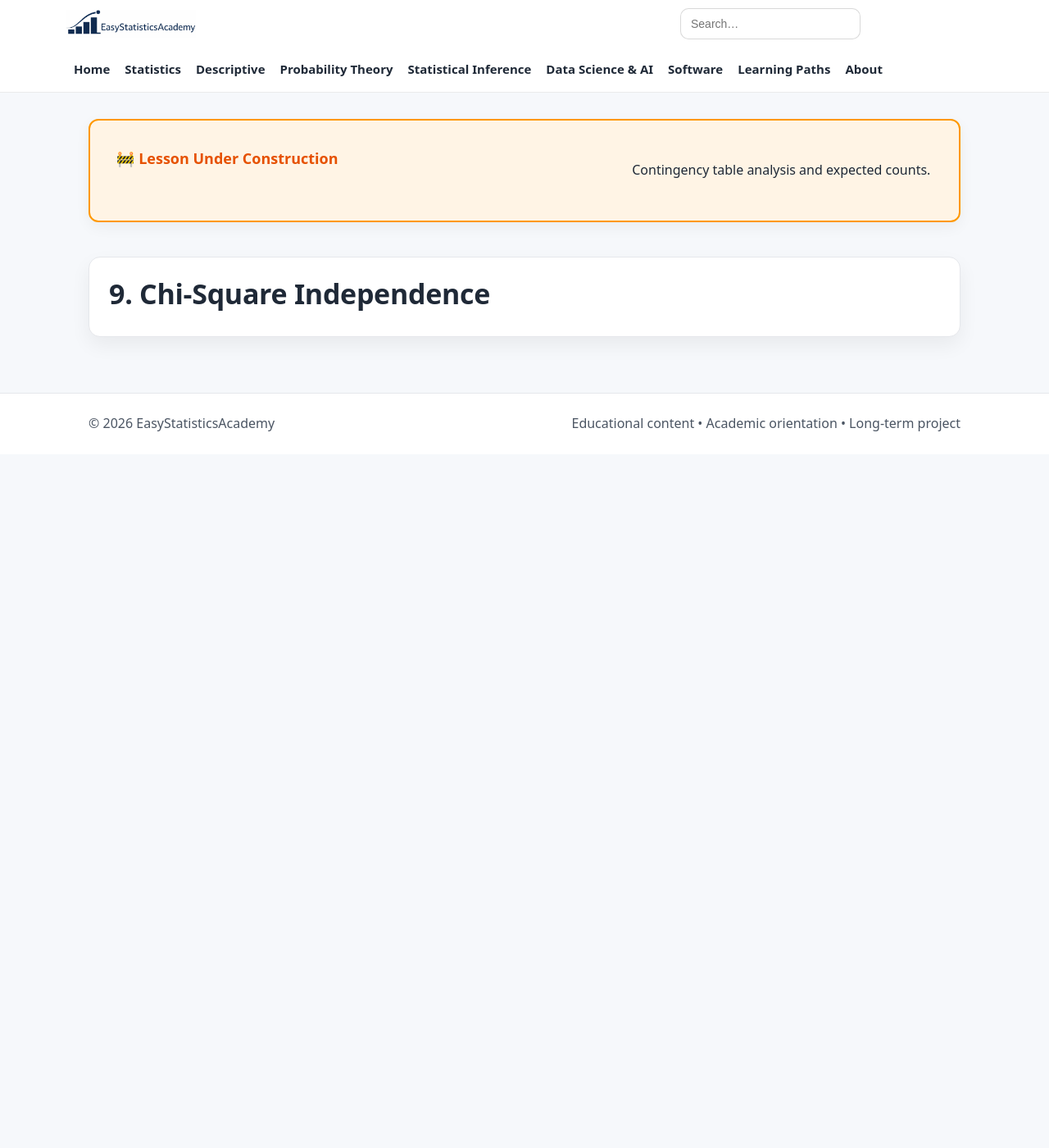
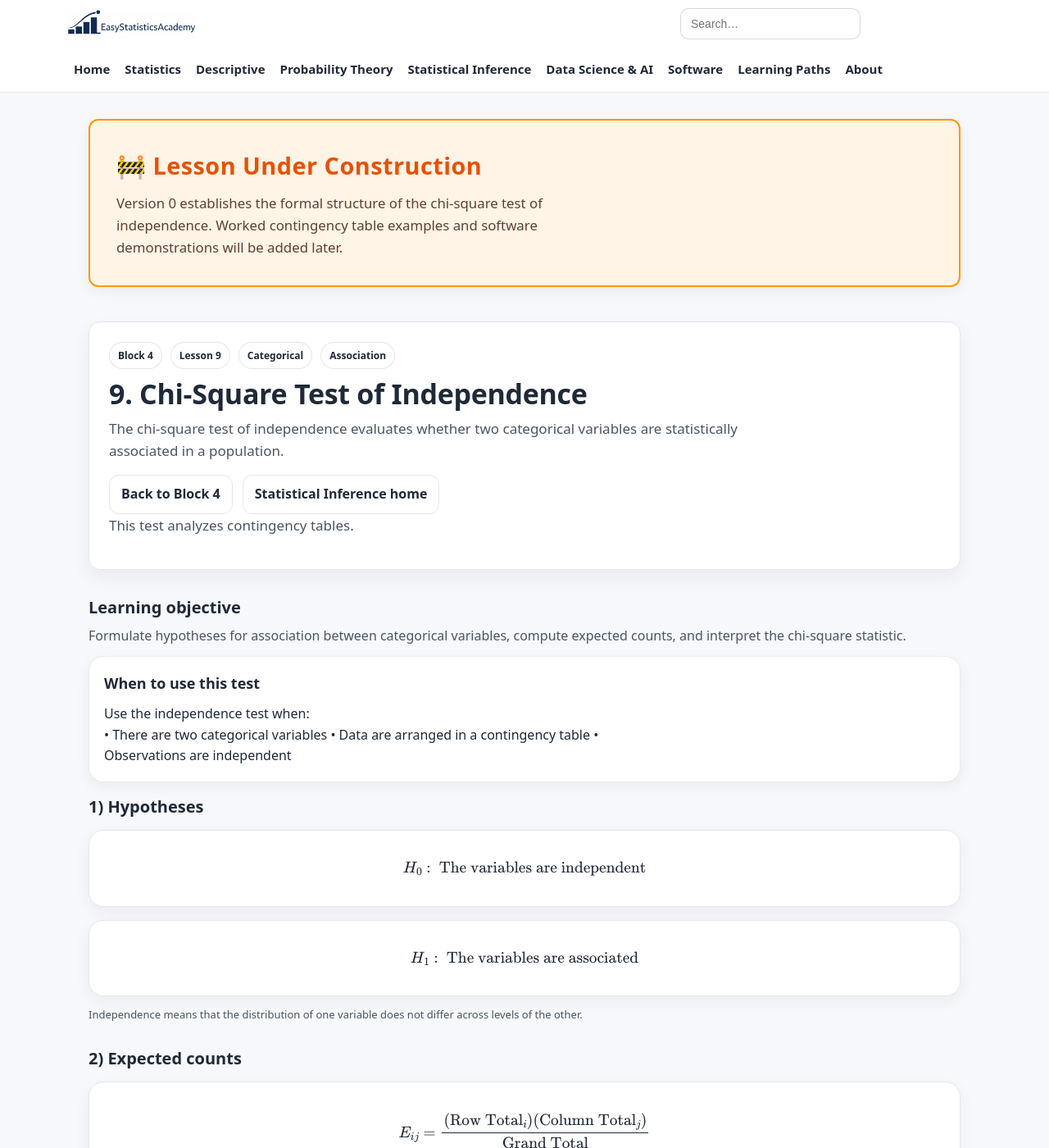
Before and after one commit to ammar-homaida-statistics/easystatisticsacademy, a Jekyll site: the page built from inference/classical-tests/chi-square-independence-test/index.md, in a window 1280 px wide and 1400 px high. Shown: the whole window at 82% size. Built offline with Jekyll 4.4.1, drawn with Linux system fonts in a browser that asks for light colours; some of the changed text lies outside the part shown.

Commit message:
Update index.md

```diff
--- a/inference/classical-tests/chi-square-independence-test/index.md
+++ b/inference/classical-tests/chi-square-independence-test/index.md
@@ -1,14 +1,250 @@
 ---
 layout: default
 title: "9. Chi-Square Test of Independence"
-description: "Test association between two categorical variables."
+description: "Conduct and interpret the chi-square test of independence to assess association between two categorical variables."
 permalink: /inference/classical-tests/chi-square-independence-test/
 sidebar: false
 ---
+
+<!-- UNDER CONSTRUCTION NOTICE -->
 <section class="section section-slim">
-<div class="callout" style="background:#fff4e5;border:2px solid #ff9800;padding:2rem;border-radius:12px;">
-<h2 style="color:#e65100;">🚧 Lesson Under Construction</h2>
-<p>Contingency table analysis and expected counts.</p>
-</div></section>
-<script>(function(){var KEY="esa_continue_inference_classical_tests_lesson_v0";localStorage.setItem(KEY,JSON.stringify({url:"/inference/classical-tests/chi-square-independence-test/",label:"Lesson 9 — Chi-Square Independence",ts:Date.now()}));})();</script>
-<section class="hero hero-section"><div class="hero-card"><h1>9. Chi-Square Independence</h1></div></section>
+  <div class="callout" style="background:#fff4e5; border:2px solid #ff9800; padding:2rem; border-radius:12px;">
+    <div class="callout-copy">
+      <h2 style="margin-top:0; color:#e65100; font-size:1.8rem; letter-spacing:0.5px;">
+        🚧 Lesson Under Construction
+      </h2>
+      <p style="margin:0; font-size:1.05rem; color:#5d4037; line-height:1.6;">
+        Version 0 establishes the formal structure of the chi-square test of independence.
+        Worked contingency table examples and software demonstrations will be added later.
+      </p>
+    </div>
+  </div>
+</section>
+
+<!-- ✅ Update continue-reading keys -->
+<script>
+  (function () {
+    var KEY = "esa_continue_inference_classical_tests_lesson_v0";
+
+    localStorage.setItem(KEY, JSON.stringify({
+      url: "/inference/classical-tests/chi-square-independence-test/",
+      label: "Lesson 9 — Chi-Square Test of Independence",
+      ts: Date.now()
+    }));
+
+    localStorage.setItem("esa_continue_inference_last_block_v0", JSON.stringify({
+      url: "/inference/classical-tests/",
+      label: "Block 4 — Classical Tests",
+      ts: Date.now()
+    }));
+  })();
+</script>
+
+<section class="hero hero-section">
+  <div class="hero-card">
+    <div class="hero-copy">
+      <div class="badge-row">
+        <span class="badge">Block 4</span>
+        <span class="badge">Lesson 9</span>
+        <span class="badge">Categorical</span>
+        <span class="badge">Association</span>
+      </div>
+
+      <h1>9. Chi-Square Test of Independence</h1>
+
+      <p class="lead">
+        The chi-square test of independence evaluates whether
+        two categorical variables are statistically associated
+        in a population.
+      </p>
+
+      <div class="hero-actions">
+        <a class="btn btn-outline" href="/inference/classical-tests/">Back to Block 4</a>
+        <a class="btn btn-outline" href="/inference/">Statistical Inference home</a>
+      </div>
+
+      <p class="muted-mini">
+        This test analyzes contingency tables.
+      </p>
+    </div>
+  </div>
+</section>
+
+<section class="section">
+  <div class="section-head">
+    <h2>Learning objective</h2>
+    <p>
+      Formulate hypotheses for association between categorical variables,
+      compute expected counts,
+      and interpret the chi-square statistic.
+    </p>
+  </div>
+
+  <div class="callout">
+    <div class="callout-copy">
+      <h2>When to use this test</h2>
+      <p style="margin:0;">
+        Use the independence test when:
+        <br>
+        • There are two categorical variables
+        • Data are arranged in a contingency table
+        • Observations are independent
+      </p>
+    </div>
+  </div>
+</section>
+
+<section class="section">
+  <div class="section-head">
+    <h2>1) Hypotheses</h2>
+  </div>
+
+  <div class="card">
+    \[
+    H_0:\ \text{The variables are independent}
+    \]
+  </div>
+
+  <div class="card" style="margin-top:1rem;">
+    \[
+    H_1:\ \text{The variables are associated}
+    \]
+  </div>
+
+  <p class="muted-mini">
+    Independence means that the distribution of one variable
+    does not differ across levels of the other.
+  </p>
+</section>
+
+<section class="section">
+  <div class="section-head">
+    <h2>2) Expected counts</h2>
+  </div>
+
+  <div class="card">
+    \[
+    E_{ij} =
+    \frac{(\text{Row Total}_i)(\text{Column Total}_j)}{\text{Grand Total}}
+    \]
+  </div>
+
+  <p>
+    Expected counts are computed assuming independence.
+  </p>
+</section>
+
+<section class="section">
+  <div class="section-head">
+    <h2>3) Test statistic</h2>
+  </div>
+
+  <div class="card">
+    \[
+    \chi^2 =
+    \sum_{i}\sum_{j}
+    \frac{(O_{ij} - E_{ij})^2}{E_{ij}}
+    \]
+  </div>
+
+  <p class="muted-mini">
+    \(O_{ij}\) = observed count
+    <br>
+    \(E_{ij}\) = expected count
+  </p>
+</section>
+
+<section class="section">
+  <div class="section-head">
+    <h2>4) Degrees of freedom</h2>
+  </div>
+
+  <div class="card">
+    \[
+    df = (r - 1)(c - 1)
+    \]
+  </div>
+
+  <p>
+    Where:
+    <br>
+    • \(r\) = number of rows
+    • \(c\) = number of columns
+  </p>
+</section>
+
+<section class="section">
+  <div class="section-head">
+    <h2>5) Validity condition</h2>
+  </div>
+
+  <div class="card">
+    All expected counts should satisfy:
+    \[
+    E_{ij} \ge 5
+    \]
+  </div>
+
+  <p>
+    Small expected counts weaken the chi-square approximation.
+  </p>
+</section>
+
+<section class="section">
+  <div class="section-head">
+    <h2>6) Interpretation</h2>
+  </div>
+
+  <div class="card">
+    A small p-value indicates that the pattern of counts
+    differs from what would be expected under independence.
+  </div>
+
+  <p class="muted-mini">
+    The test does not measure strength of association —
+    only evidence of association.
+  </p>
+</section>
+
+<section class="section section-slim">
+  <div class="callout">
+    <div class="callout-copy">
+      <h2>Outcome of this lesson</h2>
+      <ul class="bullets">
+        <li>Formulate independence hypotheses</li>
+        <li>Compute expected counts in contingency tables</li>
+        <li>Calculate chi-square statistic</li>
+        <li>Interpret results correctly</li>
+      </ul>
+    </div>
+  </div>
+</section>
+
+<section class="section section-slim">
+  <div class="callout">
+    <div class="callout-copy">
+      <h2>Next lesson</h2>
+      <p style="margin:0;">
+        We now distinguish the independence test
+        from the chi-square test of homogeneity.
+      </p>
+
+      <div class="pill-row" style="margin-top:1rem;">
+        <a class="btn" href="/inference/classical-tests/chi-square-homogeneity-test/">
+          Next lesson: 10. Chi-Square Homogeneity Test →
+        </a>
+      </div>
+    </div>
+
+    <div class="callout-side">
+      <div class="mini" style="border-left:4px solid #1a73e8; padding-left:12px;">
+        <div class="mini-title" style="color:#1a73e8;">Previous lesson</div>
+        <div class="mini-body">
+          <a href="/inference/classical-tests/chi-square-goodness-of-fit/" style="color:#1a73e8; text-decoration:underline;">
+            Lesson 8: Chi-Square Goodness-of-Fit
+          </a>
+        </div>
+      </div>
+    </div>
+  </div>
+</section>
```
